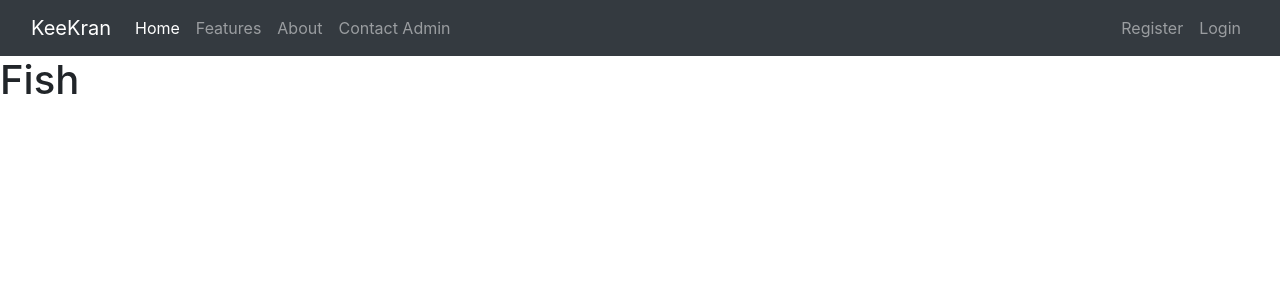
After one commit to Pikcolo/pik_web, a Flask app: page /Features/Fish in a window 1280 px wide. The commit adds this page. Shown: the top 300 px of the page. Run offline with Flask 3, Linux system fonts and the light colour scheme.

```diff
--- a/web/app.py
+++ b/web/app.py
@@ -90,6 +90,10 @@ def About():
 def Features():
     return render_template("features.html")
 
+@app.route("/Features/Fish")
+def Fish():
+    return render_template("fish.html")
+
 @app.route("/Admin")
 def Admin():
     return render_template("admin.html")
--- /dev/null
+++ b/web/templates/fish.html
@@ -0,0 +1,5 @@
+{% extends "base.html" %}
+{% block title %}KeeKran{% endblock %}
+{% block content %}
+<h1>Fish</h1>
+{% endblock %}
```
Also changed, not shown: web/templates/features.html (+13 -1 lines).
